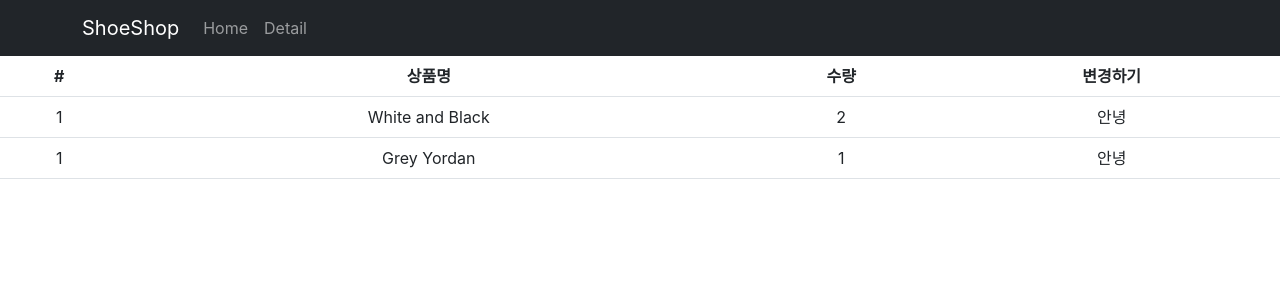
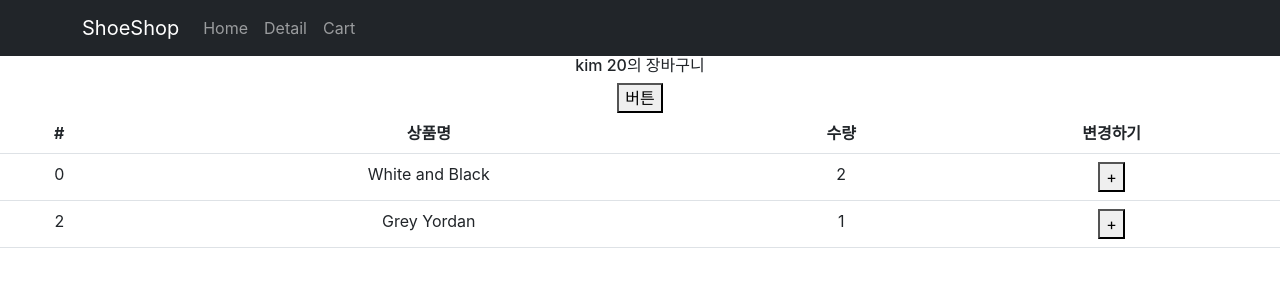
Before and after one commit to loi57111/shop, a React (Create React App) app: page /cart in a window 1280 px wide. Shown: the top 300 px of the page. Built offline with nearby package versions, Linux system fonts and the light colour scheme.

Commit message:
Shop page
Using Redux toolkit, saved state in the store.js and built cart page

```diff
--- a/src/App.js
+++ b/src/App.js
@@ -39,10 +39,17 @@ function App() {
 
             <Nav.Link
               onClick={() => {
-                navigate("/detail"); //navigate can make it move a page to the given path.
+                navigate("/detail/1"); //navigate can make it move a page to the given path.
               }}
             >
               Detail
+            </Nav.Link>
+            <Nav.Link
+              onClick={() => {
+                navigate("/cart"); //navigate can make it move a page to the given path.
+              }}
+            >
+              Cart
             </Nav.Link>
           </Nav>
         </Container>
--- a/src/routes/Cart.js
+++ b/src/routes/Cart.js
@@ -1,14 +1,28 @@
 import { Table } from "react-bootstrap";
-import { useSelector } from "react-redux";
+import { useDispatch, useSelector } from "react-redux";
+import { changeName, increase } from "./../store/userSlice.js";
+import { changeStock } from "./../store.js";
 
 let Cart = () => {
   let state = useSelector((state) => {
+    // store.js로 요청보내주는 함수
     return state; //리턴할 값을 정할수 있다. ex) state.user => user 값만 리턴
   }); // () => {return state}은 () => return state와 같다.
-
-  console.log(state.cart[0]);
+  let dispatch = useDispatch();
   return (
     <div>
+      {console.log(state.cart)}
+      <h6>
+        {state.user.name} {state.user.age}의 장바구니
+      </h6>
+
+      <button
+        onClick={() => {
+          dispatch(increase(100));
+        }}
+      >
+        버튼
+      </button>
       {
         <Table>
           <thead>
@@ -23,10 +37,18 @@ let Cart = () => {
             {state.cart.map((a, i) => {
               return (
                 <tr key={i}>
-                  <td>1</td>
+                  <td>{state.cart[i].id}</td>
                   <td>{state.cart[i].name}</td>
                   <td>{state.cart[i].count}</td>
-                  <td>안녕</td>
+                  <td>
+                    <button
+                      onClick={() => {
+                        dispatch(changeStock(state.cart[i].id));
+                      }}
+                    >
+                      +
+                    </button>
+                  </td>
                 </tr>
               );
             })}
--- a/src/routes/Detail.js
+++ b/src/routes/Detail.js
@@ -2,6 +2,8 @@ import { useParams } from "react-router-dom";
 import { useEffect, useState } from "react";
 import { Nav } from "react-bootstrap";
 import styled from "styled-components"; //css style을 JS에서 적용가능
+import { addItem } from "./../store.js";
+import { useDispatch } from "react-redux";
 
 let YellowBtn = styled.button`
   background: yellow;
@@ -15,6 +17,7 @@ let Detail = (props) => {
   let { id } = useParams(); //현재 URL의 파라미터를 뽑아줌
   let [alert, setAlert] = useState(true);
   let [fade1, setFade1] = useState("");
+  let dispatch = useDispatch();
 
   let foundProduct = props.shoes.find(function (x) {
     return x.id == id; // array자료.id == url에입력한번호
@@ -62,10 +65,24 @@ let Detail = (props) => {
           />
         </div>
         <div className="col-md-6">
+          {console.log(foundProduct)}
           <h4 className="pt-5">{foundProduct.title}</h4>
           <p>{foundProduct.content}</p>
           <p>{foundProduct.price}</p>
-          <button className="btn btn-danger">주문하기</button>
+          <button
+            className="btn btn-danger"
+            onClick={() => {
+              dispatch(
+                addItem({
+                  id: foundProduct.id,
+                  name: foundProduct.title,
+                  count: 1,
+                })
+              );
+            }}
+          >
+            주문하기
+          </button>
         </div>
       </div>
       <Nav variant="tabs" defaultActiveKey="link0">
--- a/src/store.js
+++ b/src/store.js
@@ -1,19 +1,5 @@
 import { configureStore, createSlice } from "@reduxjs/toolkit";
-
-let user = createSlice({
-  name: "user",
-  initialState: "kim",
-  reducers: {
-    changeName(state) {
-      return "John " + state;
-    },
-  },
-});
-
-let stock = createSlice({
-  name: "stock",
-  initialState: [10, 11, 12],
-});
+import user from "./store/userSlice.js";
 
 let cart = createSlice({
   name: "cart",
@@ -21,12 +7,28 @@ let cart = createSlice({
     { id: 0, name: "White and Black", count: 2 },
     { id: 2, name: "Grey Yordan", count: 1 },
   ],
+  reducers: {
+    changeStock(state, action) {
+      let 번호 = state.findIndex((a) => {
+        //어레이에서 특정값 찾기
+        return a.id === action.payload;
+      });
+
+      state[번호].count += 1;
+    },
+
+    addItem(state, action) {
+      // state.push({ id: 1, name: "Red Knit, count : 1" });
+      state.push(action.payload);
+    },
+  },
 });
+
+export let { changeStock, addItem } = cart.actions;
 
 export default configureStore({
   reducer: {
     user: user.reducer,
-    stock: stock.reducer,
     cart: cart.reducer,
   },
 });
--- /dev/null
+++ b/src/store/userSlice.js
@@ -0,0 +1,19 @@
+import { createSlice } from "@reduxjs/toolkit";
+
+let user = createSlice({
+  name: "user",
+  initialState: { name: "kim", age: 20 },
+  reducers: {
+    changeName(state) {
+      state.name = "park";
+      // return 'John Kim'
+    },
+    increase(state, action) {
+      // 함수명(state데이터, action)
+      state.age += action.payload;
+    },
+  },
+});
+
+export let { changeName, increase } = user.actions;
+export default user;
```
